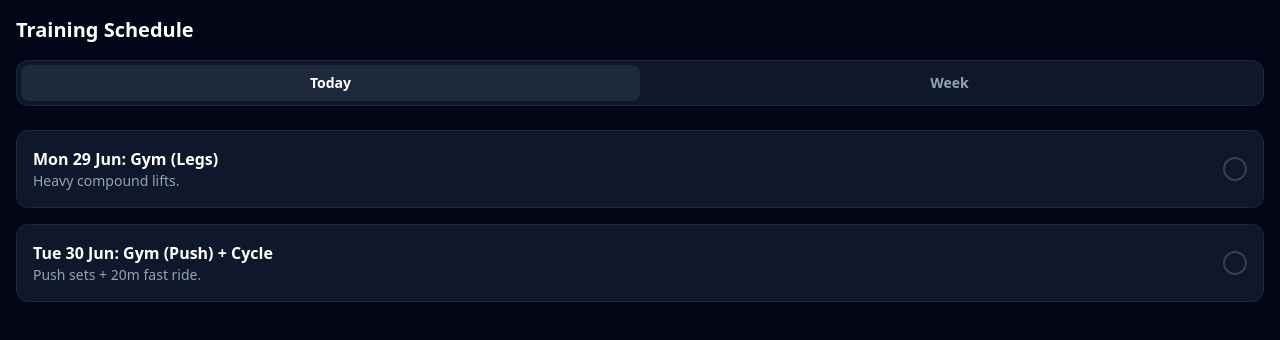
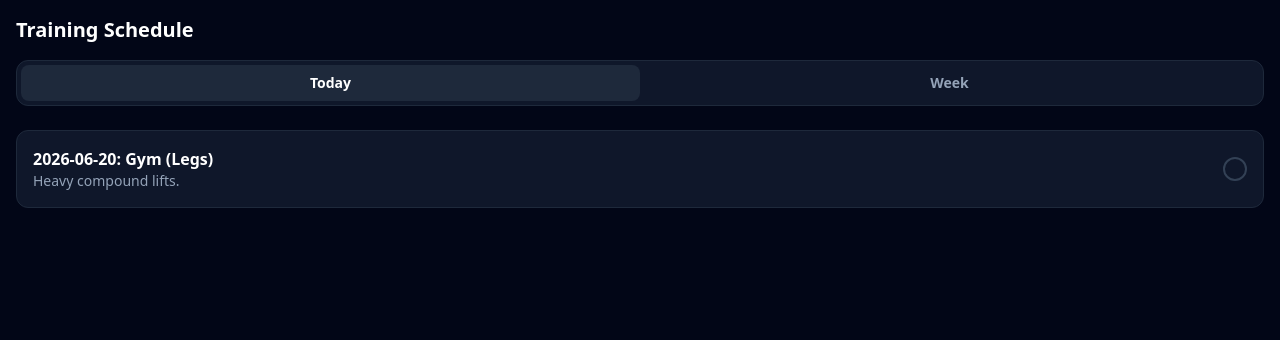
Before and after one commit to petejsoper/Training-Plan, a plain HTML site: page index.html in a window 1280 px wide. Drawn offline with nearby package versions, Linux system fonts and the light colour scheme.

Commit message:
Update index.html

```diff
--- a/index.html
+++ b/index.html
@@ -1,9 +1,9 @@
-<!DOCTYPE html>
+<!DOCTYPE <!DOCTYPE html>
 <html lang="en">
 <head>
   <meta charset="UTF-8">
   <meta name="viewport" content="width=device-width, initial-scale=1.0">
-  <title>Training</title>
+  <title>Training App</title>
   <script src="https://cdn.tailwindcss.com"></script>
 </head>
 <body class="bg-slate-950 text-white p-4">
@@ -14,57 +14,58 @@
     <button id="btn-week" onclick="setView('week')" class="w-1/2 py-2 text-sm text-slate-400 font-bold">Week</button>
   </div>
 
-  <div id="app" class="space-y-4">
-    <div id="item-0" class="workout-card bg-slate-900 p-4 rounded-xl border border-slate-800 flex justify-between items-center">
-      <div>
-        <h2 class="font-bold">Mon 29 Jun: Gym (Legs)</h2>
-        <p class="text-sm text-slate-400">Heavy compound lifts.</p>
-      </div>
-      <button onclick="toggle(0, 'item-0')" class="w-6 h-6 border-2 border-slate-700 rounded-full"></button>
-    </div>
-
-    <div id="item-1" class="workout-card bg-slate-900 p-4 rounded-xl border border-slate-800 flex justify-between items-center">
-      <div>
-        <h2 class="font-bold">Tue 30 Jun: Gym (Push) + Cycle</h2>
-        <p class="text-sm text-slate-400">Push sets + 20m fast ride.</p>
-      </div>
-      <button onclick="toggle(1, 'item-1')" class="w-6 h-6 border-2 border-slate-700 rounded-full"></button>
-    </div>
-  </div>
+  <div id="app" class="space-y-4"></div>
 
   <script>
     const saved = JSON.parse(localStorage.getItem('tr_data') || '{}');
+    const todayStr = new Date().toISOString().split('T')[0];
 
-    // Apply saved state
-    Object.keys(saved).forEach(id => {
-      const el = document.getElementById(id);
-      if(el) {
-        el.classList.add('opacity-40', 'border-emerald-900');
-      }
-    });
+    // Simple 7-day mock schedule for demonstration
+    const schedule = [
+      { id: '2026-06-20', title: 'Gym (Legs)', desc: 'Heavy compound lifts.' },
+      { id: '2026-06-21', title: 'Gym (Push) + Cycle', desc: 'Push sets + 20m ride.' },
+      { id: '2026-06-22', title: 'Club Run', desc: '5k Hilly loop.' },
+      { id: '2026-06-23', title: 'Rest Day', desc: 'Full recovery.', isRest: true },
+      { id: '2026-06-24', title: 'Gym (Pull)', desc: 'Pull sets + run.' },
+      { id: '2026-06-25', title: 'Parkrun', desc: 'Integration session.' },
+      { id: '2026-06-26', title: 'Long Cycle', desc: 'Endurance focus.' }
+    ];
+
+    function render(mode) {
+      const app = document.getElementById('app');
+      app.innerHTML = '';
+
+      schedule.forEach(item => {
+        if (mode === 'today' && item.id !== todayStr) return;
+
+        const isDone = saved[item.id];
+        const div = document.createElement('div');
+        div.className = `p-4 rounded-xl border border-slate-800 flex justify-between items-center ${isDone ? 'opacity-40 border-emerald-900' : 'bg-slate-900'}`;
+        div.innerHTML = `
+          <div>
+            <h2 class="font-bold">${item.id}: ${item.title}</h2>
+            <p class="text-sm text-slate-400">${item.desc}</p>
+          </div>
+          ${!item.isRest ? `<button onclick="toggle('${item.id}')" class="w-6 h-6 border-2 rounded-full ${isDone ? 'bg-emerald-500' : 'border-slate-700'}"></button>` : '<span>🔒</span>'}
+        `;
+        app.appendChild(div);
+      });
+    }
 
     function setView(mode) {
-      const btnToday = document.getElementById('btn-today');
-      const btnWeek = document.getElementById('btn-week');
-
-      if (mode === 'today') {
-        btnToday.className = "w-1/2 py-2 text-sm bg-slate-800 rounded-lg font-bold";
-        btnWeek.className = "w-1/2 py-2 text-sm text-slate-400 font-bold";
-      } else {
-        btnWeek.className = "w-1/2 py-2 text-sm bg-slate-800 rounded-lg font-bold";
-        btnToday.className = "w-1/2 py-2 text-sm text-slate-400 font-bold";
-      }
+      document.getElementById('btn-today').className = `w-1/2 py-2 text-sm rounded-lg font-bold ${mode === 'today' ? 'bg-slate-800' : 'text-slate-400'}`;
+      document.getElementById('btn-week').className = `w-1/2 py-2 text-sm rounded-lg font-bold ${mode === 'week' ? 'bg-slate-800' : 'text-slate-400'}`;
+      render(mode);
     }
 
-    function toggle(index, id) {
-      const el = document.getElementById(id);
-      const isDone = el.classList.toggle('opacity-40');
-      el.classList.toggle('border-emerald-900');
+    function toggle(id) {
+      saved[id] = !saved[id];
+      localStorage.setItem('tr_data', JSON.stringify(saved));
+      const mode = document.getElementById('btn-today').classList.contains('bg-slate-800') ? 'today' : 'week';
+      render(mode);
+    }
 
-      if(isDone) saved[id] = true;
-      else delete saved[id];
-      localStorage.setItem('tr_data', JSON.stringify(saved));
-    }
+    render('today');
   </script>
 </body>
 </html>
```
